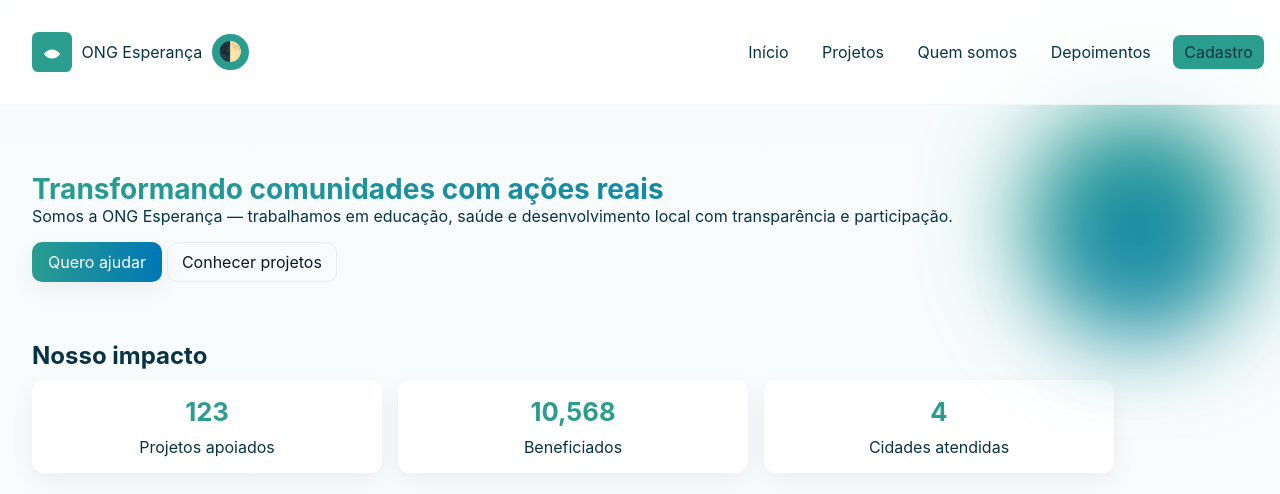
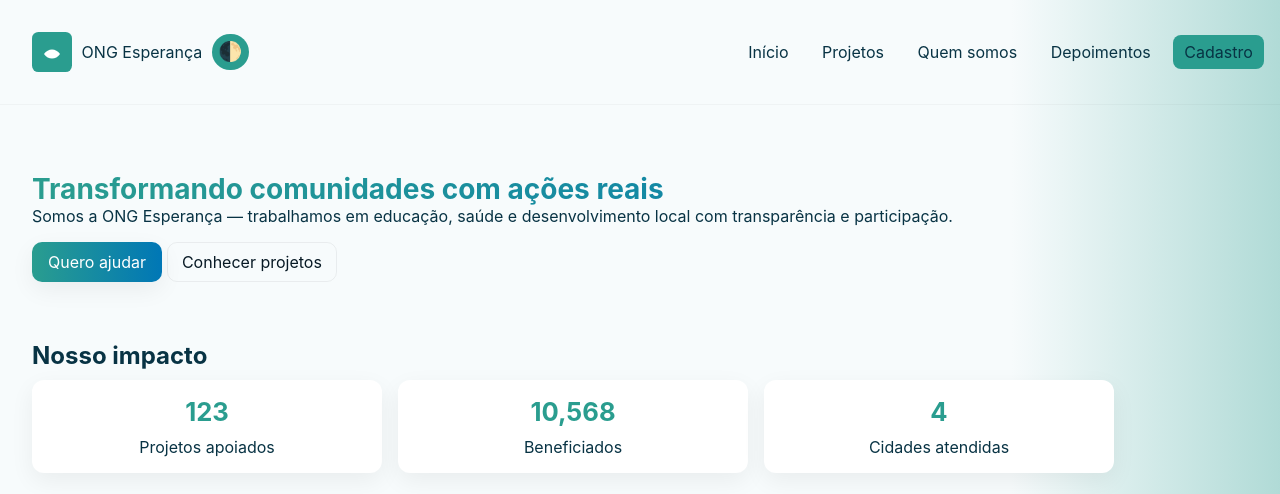
Before and after one commit to lborges7/ONG-Esperanca, a plain HTML site: page index.html in a window 1280 px wide. Shown: the top 494 px of the page. Drawn offline with Linux system fonts and the light colour scheme.

Commit message:
Site ONG Esperança versão final

```diff
--- a/css/styles.css
+++ b/css/styles.css
@@ -45,7 +45,8 @@
   z-index: 1000;
 }
 body {
-  background: linear-gradient(180deg, #f7fbfc 0%, var(--bg) 100%);
+  /* background: linear-gradient(180deg, #f7fbfc 0%, var(--bg) 100%); */
+  background: linear-gradient(90deg, #f7fbfc 79%, var(--green) 140%);
   color: var(--text);
   -webkit-font-smoothing: antialiased;
 }
@@ -55,9 +56,10 @@ body {
   padding: 2rem;
 }
 .site-header {
+  background: linear-gradient(90deg, #f7fbfc 79%, var(--green) 140%);
+  /* background: rgba(255, 255, 255, 0.8); */
   position: sticky;
   top: 0;
-  background: rgba(255, 255, 255, 0.8);
   backdrop-filter: blur(6px);
   z-index: 50;
   border-bottom: 1px solid rgba(2, 6, 23, 0.03);
@@ -183,7 +185,7 @@ button.btn-secondary {
 }
 
 /* blobs */
-.blob {
+/* .blob {
   position: absolute;
   border-radius: 50%;
   filter: blur(50px);
@@ -203,7 +205,7 @@ button.btn-secondary {
   top: 40px;
   background: var(--blue);
   opacity: 0.7;
-}
+} */
 
 .stats,
 .testimonials {
@@ -443,6 +445,10 @@ a.social-link,
   color: #071924;
 }
 
+.dark .stat.visible p {
+  color: #2a9d8f;
+}
+
 .dark .btn-outline,
 .dark a.btn.btn-outline,
 .dark a.social-link,
```
Also changed, not shown: 1 other file.
